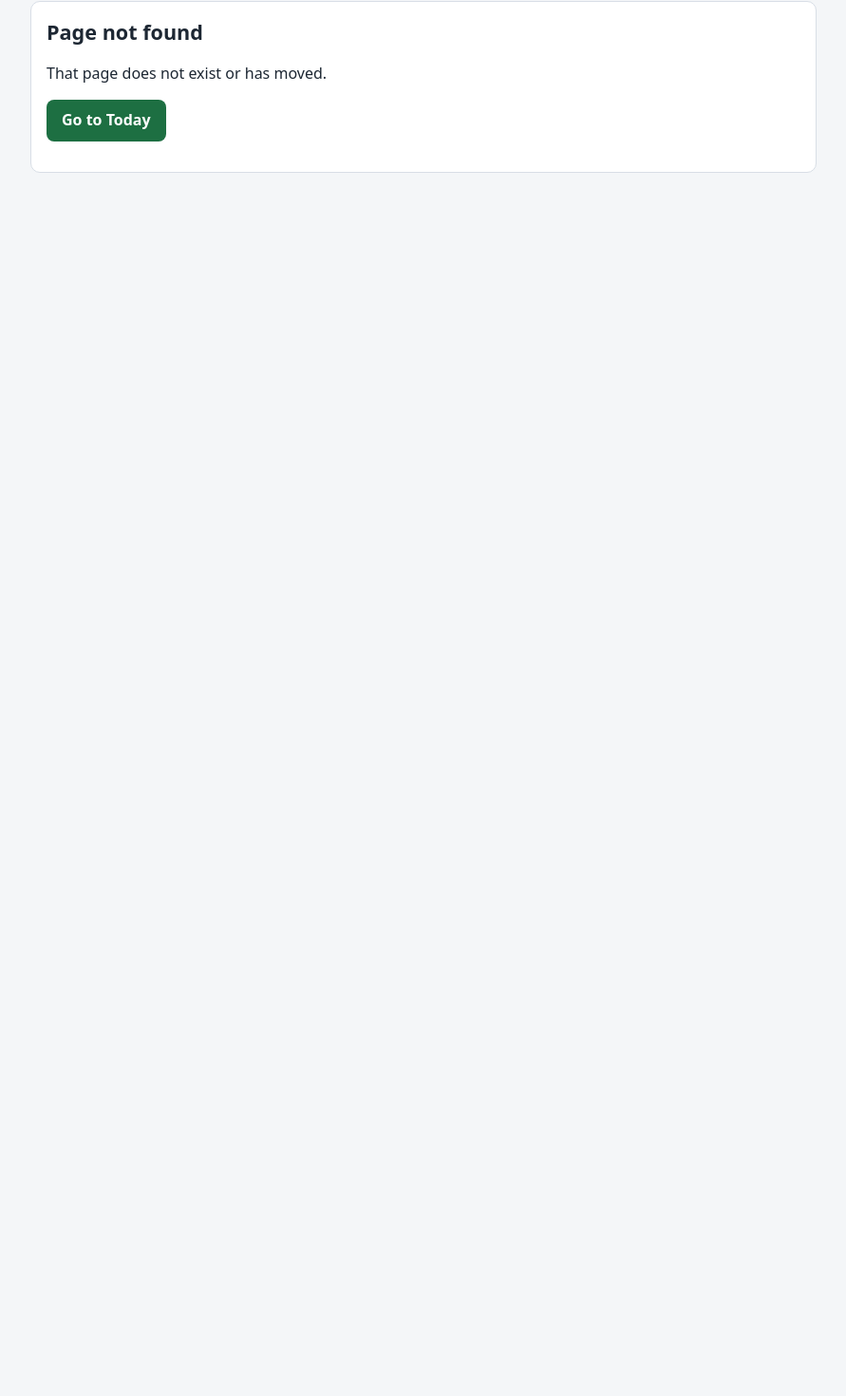
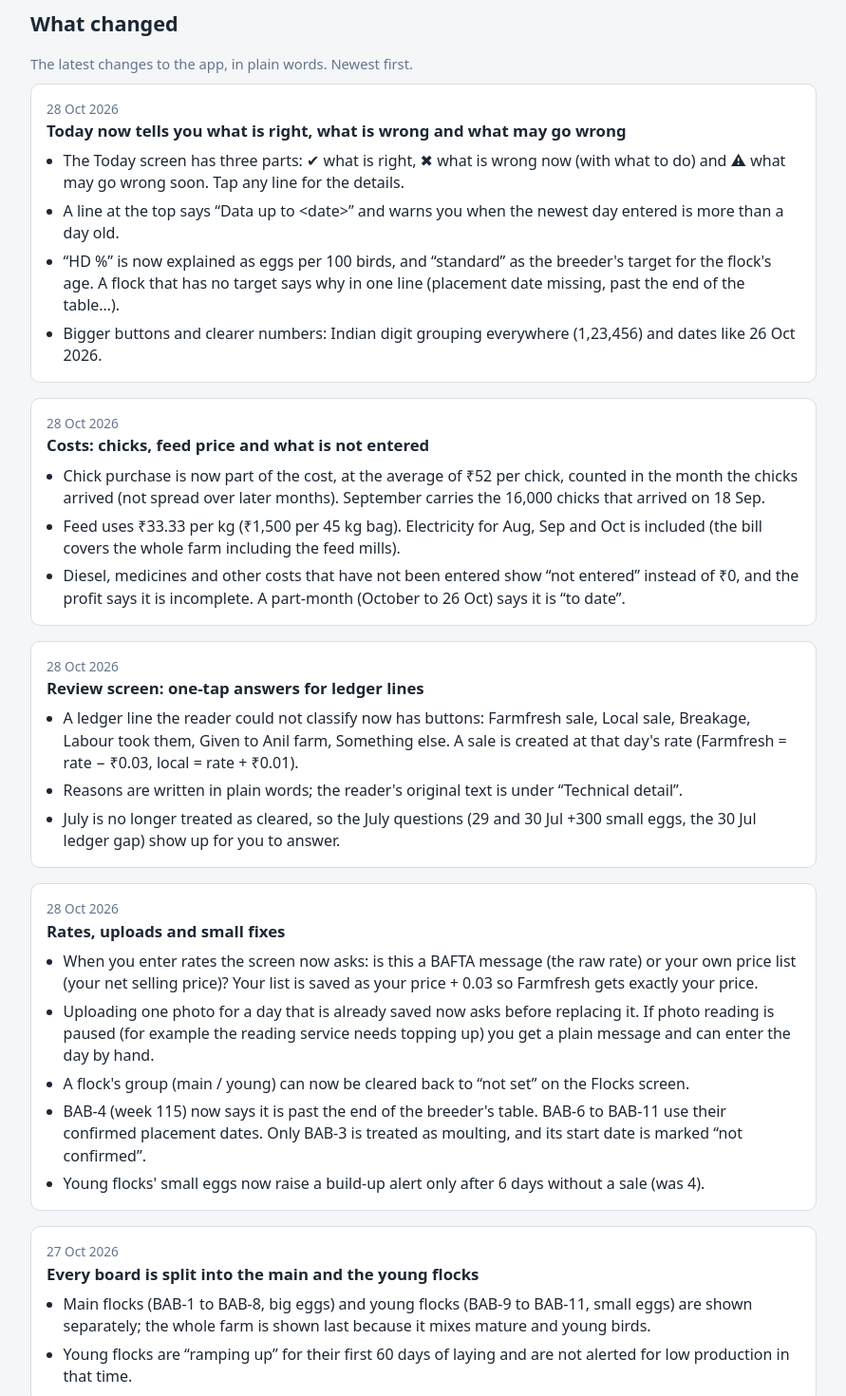
Before and after one commit to 10maverickg-ai/Yash-poultry-farm-, a Next.js app in the folder web/: page /changes in a window 1280 px wide. Before the commit this address had no page. Shown: the part 114-1584 px from the top of the page at 95% size, without its empty margins (194-1085 px from the left). Before the commit the page ends 800 px from the top, so only its background shows below. Built offline with nearby package versions, Linux system fonts and the light colour scheme.

Commit message:
V9 J9 What changed page

```diff
--- /dev/null
+++ b/web/app/changes/page.tsx
@@ -0,0 +1,18 @@
+import { CHANGES } from "@/lib/changes";
+import { dmy } from "@/lib/format";
+
+export default function ChangesPage() {
+  return (
+    <>
+      <h1>What changed</h1>
+      <p className="muted an-sub">The latest changes to the app, in plain words. Newest first.</p>
+      {CHANGES.map((c, i) => (
+        <section key={i} className="card">
+          <p className="muted an-tiny" style={{ margin: 0 }}>{dmy(c.date)}</p>
+          <h2 style={{ marginTop: "0.1rem" }}>{c.title}</h2>
+          <ul className="an-list">{c.points.map((p, j) => <li key={j}>{p}</li>)}</ul>
+        </section>
+      ))}
+    </>
+  );
+}
--- a/web/app/page.tsx
+++ b/web/app/page.tsx
@@ -8,6 +8,10 @@ export default function Home() {
         <Link href="/today" className="card">
           <h3>Today</h3>
           <p className="muted">Eggs, alerts, stock, cash and what is still missing</p>
+        </Link>
+        <Link href="/changes" className="card">
+          <h3>What changed</h3>
+          <p className="muted">The latest changes to the app, in plain words</p>
         </Link>
         <Link href="/analytics?view=week" className="card">
           <h3>This week</h3>
--- a/web/app/today/page.tsx
+++ b/web/app/today/page.tsx
@@ -86,6 +86,7 @@ export default async function TodayPage() {
       <h1>Today</h1>
       <DataStamp latest={latest} today={realToday} />
       <p className="muted an-sub">
+        <Link href="/changes">What changed in the app →</Link><br />
         HD % means <b>eggs per 100 birds</b>. The <b>breeder&apos;s target</b> is what the breeder says a flock of this age should lay.
       </p>
       <p className="actions-bar">
--- /dev/null
+++ b/web/lib/changes.ts
@@ -0,0 +1,57 @@
+// "What changed": the latest changes to the app, in plain words, newest first. Add a new entry at the top whenever
+// the app changes in a way the owner will notice.
+export interface Change {
+  date: string; // YYYY-MM-DD
+  title: string;
+  points: string[];
+}
+
+export const CHANGES: Change[] = [
+  {
+    date: "2026-10-28",
+    title: "Today now tells you what is right, what is wrong and what may go wrong",
+    points: [
+      "The Today screen has three parts: ✔ what is right, ✖ what is wrong now (with what to do) and ⚠ what may go wrong soon. Tap any line for the details.",
+      "A line at the top says “Data up to <date>” and warns you when the newest day entered is more than a day old.",
+      "“HD %” is now explained as eggs per 100 birds, and “standard” as the breeder's target for the flock's age. A flock that has no target says why in one line (placement date missing, past the end of the table…).",
+      "Bigger buttons and clearer numbers: Indian digit grouping everywhere (1,23,456) and dates like 26 Oct 2026.",
+    ],
+  },
+  {
+    date: "2026-10-28",
+    title: "Costs: chicks, feed price and what is not entered",
+    points: [
+      "Chick purchase is now part of the cost, at the average of ₹52 per chick, counted in the month the chicks arrived (not spread over later months). September carries the 16,000 chicks that arrived on 18 Sep.",
+      "Feed uses ₹33.33 per kg (₹1,500 per 45 kg bag). Electricity for Aug, Sep and Oct is included (the bill covers the whole farm including the feed mills).",
+      "Diesel, medicines and other costs that have not been entered show “not entered” instead of ₹0, and the profit says it is incomplete. A part-month (October to 26 Oct) says it is “to date”.",
+    ],
+  },
+  {
+    date: "2026-10-28",
+    title: "Review screen: one-tap answers for ledger lines",
+    points: [
+      "A ledger line the reader could not classify now has buttons: Farmfresh sale, Local sale, Breakage, Labour took them, Given to Anil farm, Something else. A sale is created at that day's rate (Farmfresh = rate − ₹0.03, local = rate + ₹0.01).",
+      "Reasons are written in plain words; the reader's original text is under “Technical detail”.",
+      "July is no longer treated as cleared, so the July questions (29 and 30 Jul +300 small eggs, the 30 Jul ledger gap) show up for you to answer.",
+    ],
+  },
+  {
+    date: "2026-10-28",
+    title: "Rates, uploads and small fixes",
+    points: [
+      "When you enter rates the screen now asks: is this a BAFTA message (the raw rate) or your own price list (your net selling price)? Your list is saved as your price + 0.03 so Farmfresh gets exactly your price.",
+      "Uploading one photo for a day that is already saved now asks before replacing it. If photo reading is paused (for example the reading service needs topping up) you get a plain message and can enter the day by hand.",
+      "A flock's group (main / young) can now be cleared back to “not set” on the Flocks screen.",
+      "BAB-4 (week 115) now says it is past the end of the breeder's table. BAB-6 to BAB-11 use their confirmed placement dates. Only BAB-3 is treated as moulting, and its start date is marked “not confirmed”.",
+      "Young flocks' small eggs now raise a build-up alert only after 6 days without a sale (was 4).",
+    ],
+  },
+  {
+    date: "2026-10-27",
+    title: "Every board is split into the main and the young flocks",
+    points: [
+      "Main flocks (BAB-1 to BAB-8, big eggs) and young flocks (BAB-9 to BAB-11, small eggs) are shown separately; the whole farm is shown last because it mixes mature and young birds.",
+      "Young flocks are “ramping up” for their first 60 days of laying and are not alerted for low production in that time.",
+    ],
+  },
+];
```
